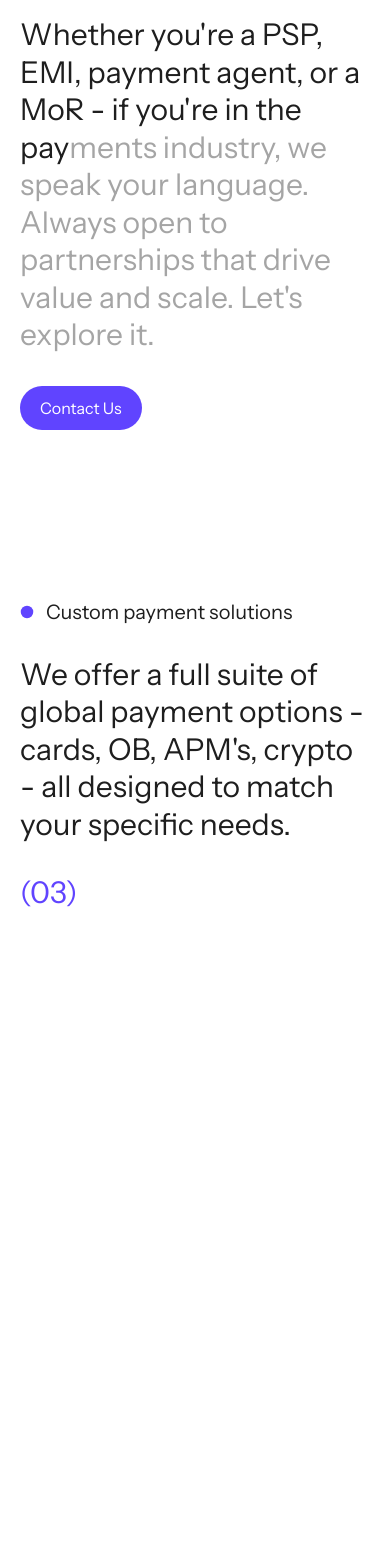
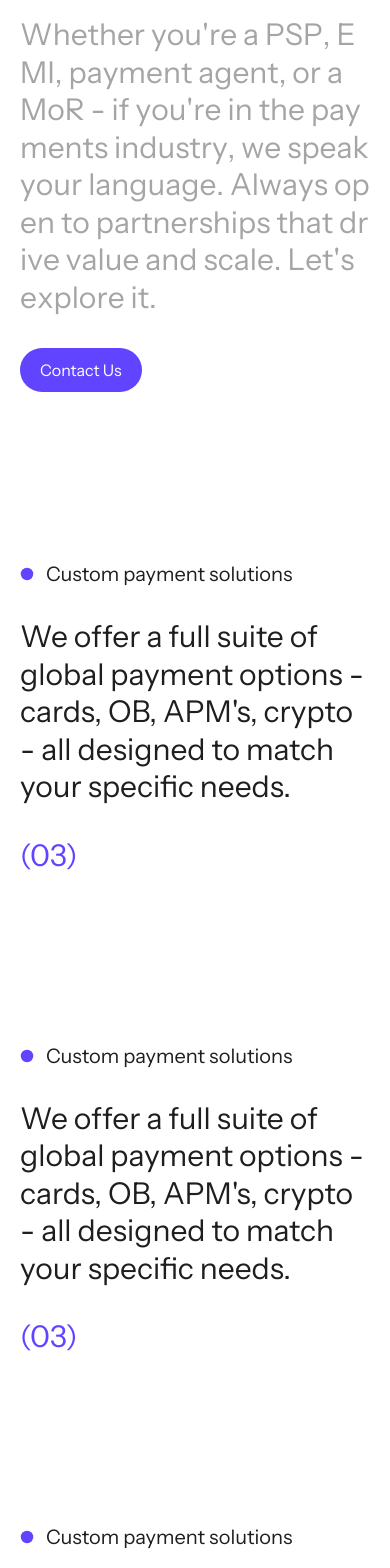
Before and after one commit to DenMinzalirov/40Gate, a Next.js app: page / in a window 390 px wide. Shown: the part 3840-5408 px from the top of the page. Before the commit the page ends 4775 px from the top, so only its background shows below. Built offline with nearby package versions, Linux system fonts and the light colour scheme.

Commit message:
Partner With Us text animation

```diff
--- a/package.json
+++ b/package.json
@@ -10,9 +10,11 @@
     "export": "next build"
   },
   "dependencies": {
+    "gsap": "^3.13.0",
     "next": "15.4.4",
     "react": "19.1.0",
-    "react-dom": "19.1.0"
+    "react-dom": "19.1.0",
+    "split-type": "^0.3.4"
   },
   "devDependencies": {
     "@eslint/eslintrc": "^3",
--- a/src/app/globals.css
+++ b/src/app/globals.css
@@ -40,3 +40,8 @@ a {
 .stack-cards__item:last-child {
   margin-bottom: 0;
 }
+
+/* Анимация закрашивания текста */
+.text-animation {
+  /* GSAP будет управлять анимацией */
+}
--- a/src/app/page.tsx
+++ b/src/app/page.tsx
@@ -10,6 +10,9 @@ export default function Home() {
       <MerchantsSection />
       <PartnerWithUs />
       <CustomPaymentSolutions />
+      <CustomPaymentSolutions />
+      <CustomPaymentSolutions />
+      <CustomPaymentSolutions />
     </main>
   )
 }
--- a/src/components/PartnerWithUs.tsx
+++ b/src/components/PartnerWithUs.tsx
@@ -1,6 +1,60 @@
+'use client'
+
+import { useEffect, useRef } from 'react'
+import { gsap } from 'gsap'
+import { ScrollTrigger } from 'gsap/ScrollTrigger'
+import SplitType from 'split-type'
+
+// Регистрируем плагин ScrollTrigger
+if (typeof window !== 'undefined') {
+    gsap.registerPlugin(ScrollTrigger)
+}
+
 const PartnerWithUs = () => {
+    const textRef = useRef<HTMLParagraphElement>(null)
+    const sectionRef = useRef<HTMLElement>(null)
+
+    useEffect(() => {
+        const textElement = textRef.current
+        const sectionElement = sectionRef.current
+
+        if (!textElement || !sectionElement) return
+
+        // Добавляем текст в элемент
+        textElement.textContent = "Whether you're a PSP, EMI, payment agent, or a MoR - if you're in the payments industry, we speak your language. Always open to partnerships that drive value and scale. Let's explore it."
+
+        // Разбиваем текст на символы с помощью SplitType
+        const splitText = new SplitType(textElement, { types: 'chars' })
+        const chars = splitText.chars
+
+        // Устанавливаем начальное состояние
+        gsap.set(chars, { opacity: 0.4 })
+
+        // Создаем анимацию с ScrollTrigger
+        gsap.to(chars, {
+            opacity: 1,
+            duration: 0.5,
+            stagger: 0.02, // Задержка между символами
+            ease: "none",
+            scrollTrigger: {
+                trigger: sectionElement,
+                start: "center center", // Начинаем когда центр секции достигает центра экрана
+                end: "+=500", // Заканчиваем через 800px скролла
+                scrub: 1, // Плавная анимация при скролле
+                onUpdate: (self) => {
+                    console.log('ScrollTrigger progress:', self.progress)
+                }
+            }
+        })
+
+        return () => {
+            // Очищаем ScrollTrigger при размонтировании
+            ScrollTrigger.getAll().forEach(trigger => trigger.kill())
+        }
+    }, [])
+
     return (
-        <section className="w-full pt-[120px] sm:pt-[200px] px-5 sm:px-10">
+        <section ref={sectionRef} className="w-full pt-[120px] sm:pt-[200px] px-5 sm:px-10">
             <div className="w-full max-w-[1440px] mx-auto">
                 <div className="flex flex-col justify-center items-start sm:items-end self-stretch flex-grow-0 flex-shrink-0 relative gap-8 sm:gap-[65px] py-6 sm:py-[50px]">
                     <div className="flex flex-col sm:flex-row sm:justify-between sm:items-end self-stretch flex-grow-0 flex-shrink-0 gap-6 sm:gap-0">
@@ -22,13 +76,7 @@ const PartnerWithUs = () => {
                                 </p>
                             </div>
                             <div className="flex flex-col justify-start items-start self-stretch flex-grow-0 flex-shrink-0 relative gap-3.5">
-                                <p className="flex-grow-0 flex-shrink-0 w-full sm:max-w-[1189px] text-3xl sm:text-[55px] text-left font-tinos leading-tight">
-                                    <span className="flex-grow-0 flex-shrink-0 w-full sm:max-w-[1189px] text-3xl sm:text-[55px] text-left text-[#1e1e1e] font-tinos leading-tight">
-                                        Whether you&apos;re a PSP, EMI, payment agent, or a MoR - if you&apos;re in the pay
-                                    </span>
-                                    <span className="flex-grow-0 flex-shrink-0 w-full sm:max-w-[1189px] text-3xl sm:text-[55px] text-left text-[#1e1e1e]/40 font-tinos leading-tight">
-                                        ments industry, we speak your language. Always open to partnerships that drive value and scale. Let&apos;s explore it.
-                                    </span>
+                                <p ref={textRef} className="text-animation flex-grow-0 flex-shrink-0 w-full sm:max-w-[1189px] text-3xl sm:text-[55px] text-left text-[#1e1e1e] font-tinos leading-tight">
                                 </p>
                             </div>
                         </div>
```
Also changed, not shown: src/components/MerchantsSection.tsx (+9 -4 lines), 1 other file (tests, documents, lock files or other folders).
